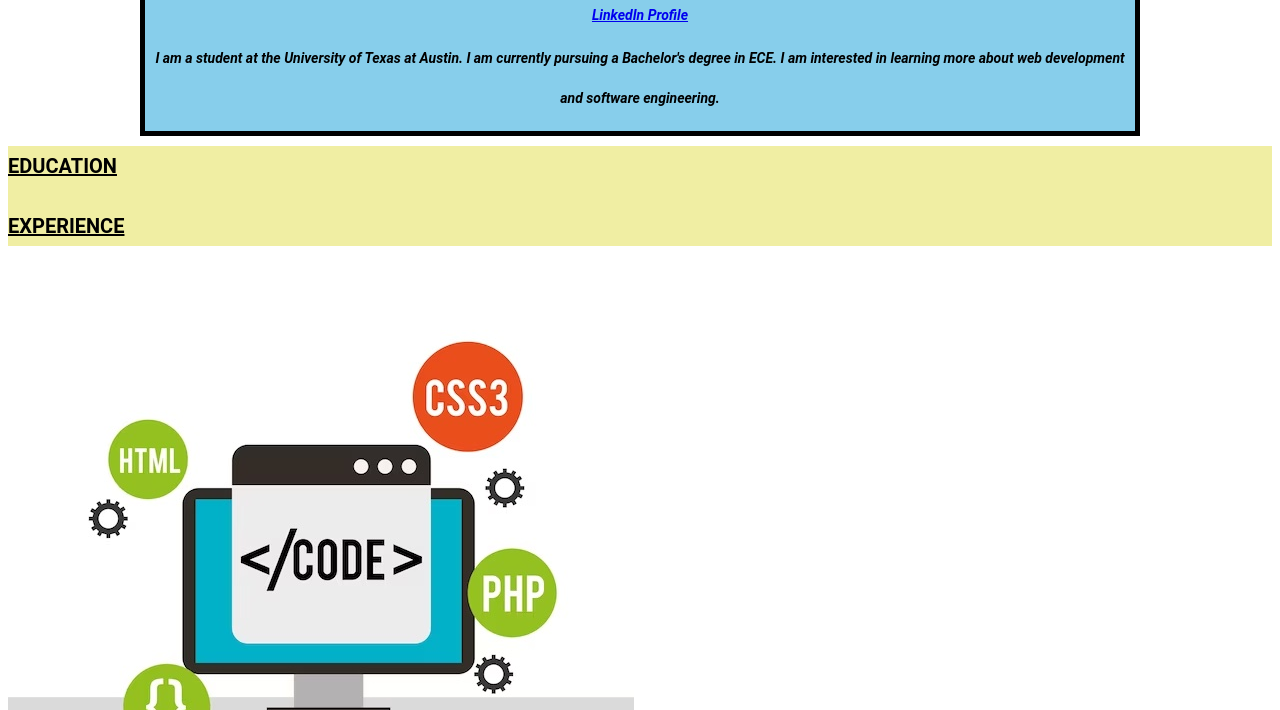
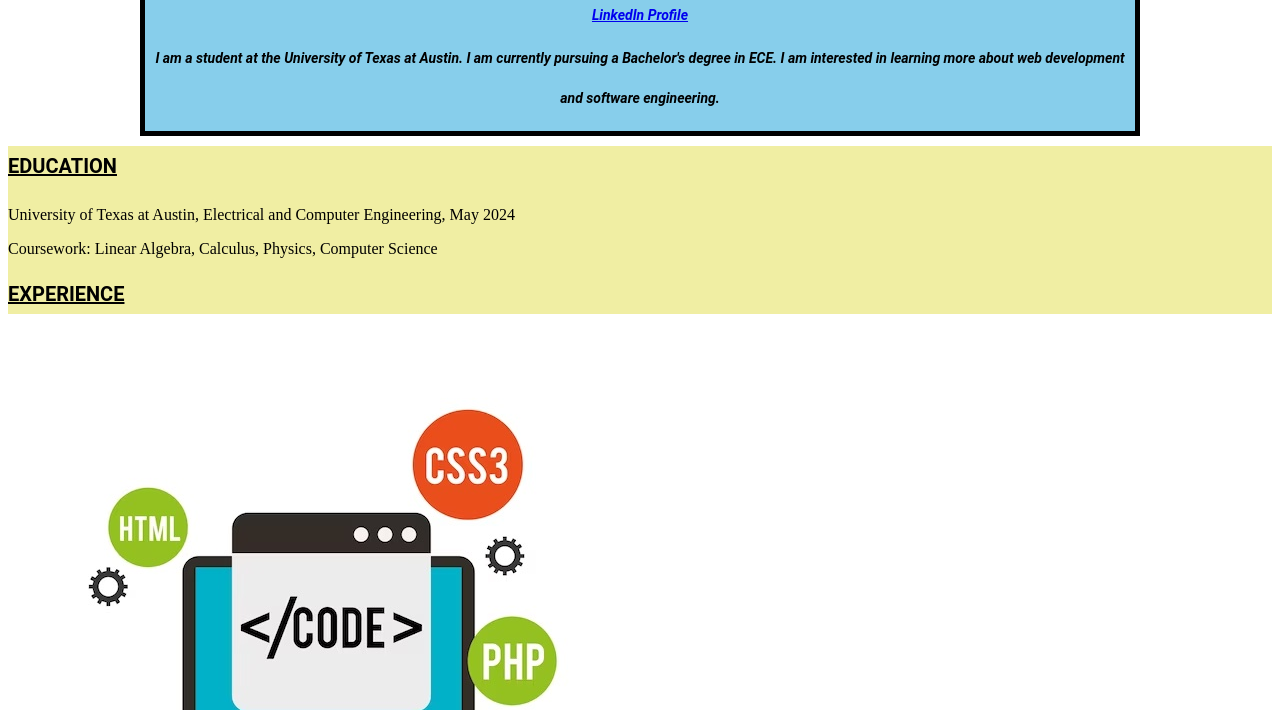
Before and after one commit to sahasveera1/sahasveera1.github.io, a plain HTML site: page index.html in a window 1280 px wide. Shown: the part 90-800 px from the top of the page. Drawn offline with Linux system fonts and the light colour scheme.

Commit message:
more detail

```diff
--- a/index.html
+++ b/index.html
@@ -14,6 +14,8 @@
         </div>
         <div id="section2">
             <p class="my-role">Education</p>
+            <p>University of Texas at Austin, Electrical and Computer Engineering, May 2024</p>
+            <p>Coursework: Linear Algebra, Calculus, Physics, Computer Science</p>
             <p class="my-role">Experience</p>
         </div>
         <img src="picture.jpeg" alt="Coding Graphic">
```
